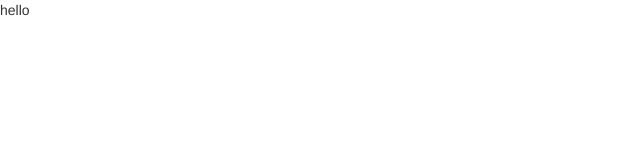
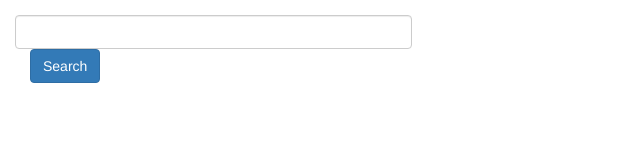
Before and after one commit to sobolewskaanna/im-feeling-hungry, a website: page views/index.html in a window 1280 px wide. Shown: the whole page, without its empty margins (0-640 px from the left). Drawn offline with nearby package versions, Linux system fonts and the light colour scheme; files that its build step writes are made by us from their sources; files whose address does not match are found by name.

Commit message:
added search button to index.html

```diff
--- a/views/index.html
+++ b/views/index.html
@@ -20,6 +20,17 @@
   </head>
 
   <body>
-    <p>hello</p>
+    <!-- Text input-->
+    <div class="form-group">
+      <div class="col-md-4">
+      <input id="name" name="name" type="text" placeholder="" class="form-control input-md" required="">
+      <div class="form-group">
+        <div class="col-md-4">
+          <button id="singlebutton" name="singlebutton" class="btn btn-primary">Search</button>
+        </div>
+      </div>
+      </div>
+    </div>
+
   </body>
 </html>
```
